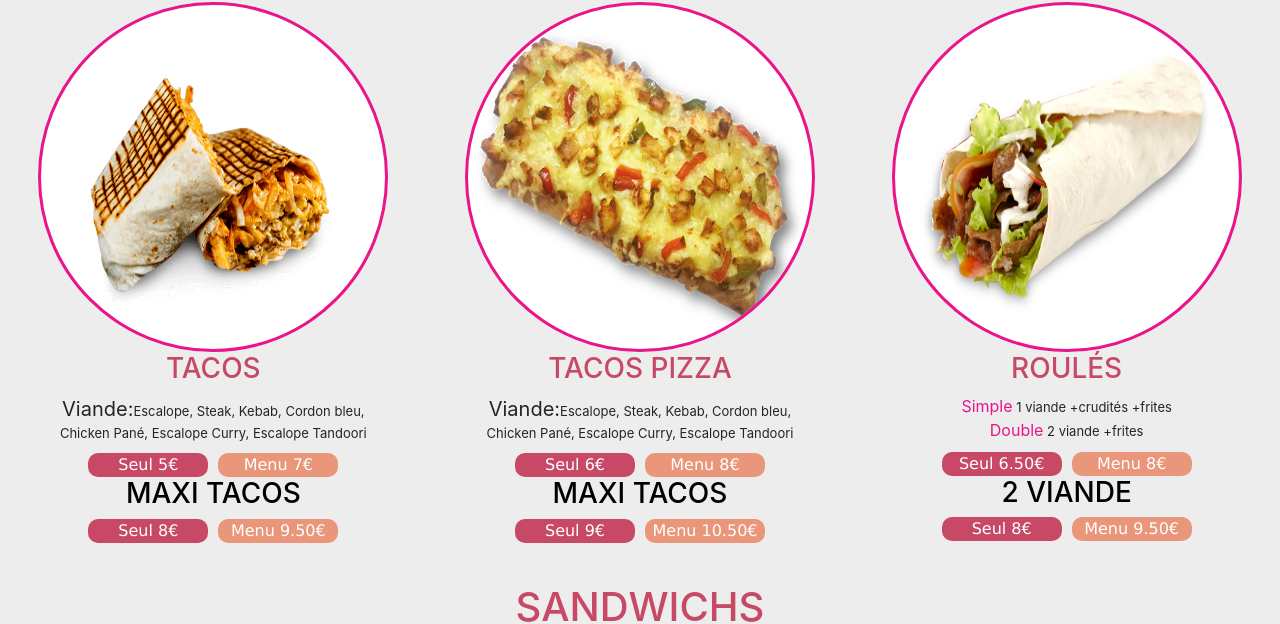
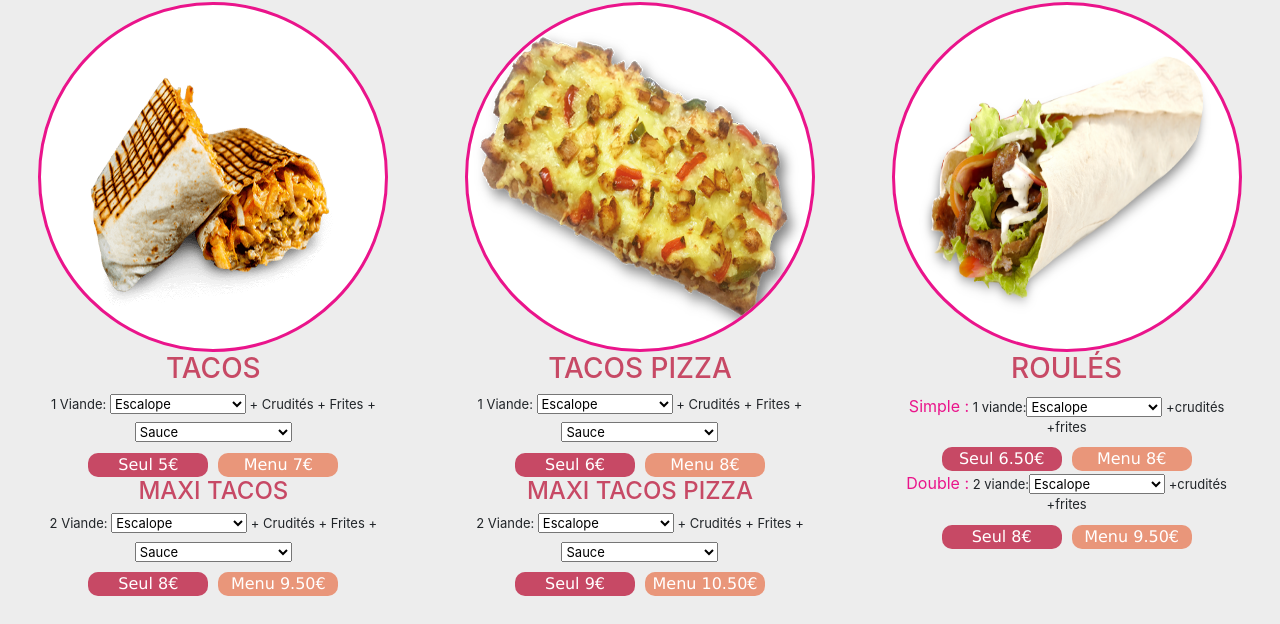
Before and after one commit to benzairanabil/lacantine, a plain HTML site: page tacos&sandwich.html in a window 1280 px wide. Shown: the part 190-814 px from the top of the page. Drawn offline with nearby package versions, Linux system fonts and the light colour scheme.

Commit message:
Update tacos&sandwich.html

```diff
--- a/tacos&sandwich.html
+++ b/tacos&sandwich.html
@@ -5,6 +5,7 @@
     <meta name="viewport" content="width=device-width, initial-scale=1.0">
     <meta http-equiv="X-UA-Compatible" content="ie=edge">
     <title>Tacos & Sandwichs</title>
+    <link rel="shortcut icon" href="images/logo.jpg">
     <link rel="stylesheet" href="css/tacos.css">
     <link rel="stylesheet" href="https://stackpath.bootstrapcdn.com/bootstrap/4.4.1/css/bootstrap.min.css" integrity="sha384-Vkoo8x4CGsO3+Hhxv8T/Q5PaXtkKtu6ug5TOeNV6gBiFeWPGFN9MuhOf23Q9Ifjh" crossorigin="anonymous">
 <link rel="stylesheet" href="css/navbar.css">
@@ -58,27 +59,150 @@
           <div class="column-sm-3 column-lg-2 column-md-3 choix">
             <img src="images/tacos.png" alt="tacos" style="border: solid 3px #ea148b;">
                 <div class="titre"> <h3>Tacos</h3></div>
-                <div class="pate"><span style="font-size: 20px;">Viande:</span>Escalope, Steak, Kebab, Cordon bleu, Chicken Pané, Escalope Curry, Escalope Tandoori</div>
+                <div class="pate"><label for="viande" >1 Viande:</label>
+                      <select name="" id="viande" >
+                      <option  selected>Escalope</option>
+                      <option >Steak</option>
+                      <option >Kebab</option>
+                      <option >Cordon bleu</option>
+                      <option >Chicken Pané</option>
+                      <option >Escalope Curry</option>
+                      <option >Escalope Tandoori</option>
+                   </select>
+                   + Crudités + Frites + <select name="" id="2viande" >
+                    <option  selected>Sauce</option>
+                    <option >Algérienne </option>
+                    <option >Curry</option>
+                    <option >Biggy Burger</option>
+                    <option >Tartare</option>
+                    <option >Barbegue</option>
+                    <option >Ketchup</option>
+                    <option >Samourai</option>
+                    <option >Mayounnaise Blanche</option>
+                    <option >Andalouse</option>
+                    <option >Poivre</option>
+                    <option >Fish</option>
+                    <option >Moutarde</option>
+                    <option >Harissa</option>
+                 </select>
+                </div>
                 <div class="prix"><span class="seul">Seul 5€</span> <span class="menu">Menu 7€</span> </div>
-                <div class="titre"> <h3 style="color: black;">Maxi Tacos</h3></div>
+                <div class="titre"> <h4>Maxi Tacos </h4></div>
+                <div class="pate"> <label for="2viande" >2 Viande:</label>
+                  <select name="" id="2viande" >
+                    <option  selected>Escalope</option>
+                    <option >Steak</option>
+                    <option >Kebab</option>
+                    <option >Cordon bleu</option>
+                    <option >Chicken Pané</option>
+                    <option >Escalope Curry</option>
+                    <option >Escalope Tandoori</option>
+                 </select>
+                 + Crudités + Frites + <select name="" id="2viande" >
+                  <option  selected>Sauce</option>
+                  <option >Algérienne </option>
+                  <option >Curry</option>
+                  <option >Biggy Burger</option>
+                  <option >Tartare</option>
+                  <option >Barbegue</option>
+                  <option >Ketchup</option>
+                  <option >Samourai</option>
+                  <option >Mayounnaise Blanche</option>
+                  <option >Andalouse</option>
+                  <option >Poivre</option>
+                  <option >Fish</option>
+                  <option >Moutarde</option>
+                  <option >Harissa</option>
+               </select>
+                </div>
                 <div class="prix"><span class="seul">Seul 8€</span> <span class="menu">Menu 9.50€</span> </div>
           </div>
 
           <div class="column-sm-3 column-lg-2 column-md-3 choix">
                 <img src="images/tacospizza.png" alt="tacos" style="border: solid 3px #ea148b;">
                     <div class="titre"> <h3>Tacos Pizza </h3></div>
-                    <div class="pate"><span style="font-size: 20px;">Viande:</span>Escalope, Steak, Kebab, Cordon bleu, Chicken Pané, Escalope Curry, Escalope Tandoori</div>
-                    <div class="prix"><span class="seul">Seul 6€</span> <span class="menu">Menu 8€</span> </div>
-                    <div class="titre"> <h3 style="color: black;">Maxi Tacos</h3></div>
-                    <div class="prix"><span class="seul">Seul 9€</span> <span class="menu">Menu 10.50€</span> </div>
+                    <div class="pate"><label for="viande" >1 Viande:</label>
+                      <select name="" id="viande" >
+                      <option  selected>Escalope</option>
+                      <option >Steak</option>
+                      <option >Kebab</option>
+                      <option >Cordon bleu</option>
+                      <option >Chicken Pané</option>
+                      <option >Escalope Curry</option>
+                      <option >Escalope Tandoori</option>
+                   </select>
+                   + Crudités + Frites + <select name="" id="2viande" >
+                    <option  selected>Sauce</option>
+                    <option >Algérienne </option>
+                    <option >Curry</option>
+                    <option >Biggy Burger</option>
+                    <option >Tartare</option>
+                    <option >Barbegue</option>
+                    <option >Ketchup</option>
+                    <option >Samourai</option>
+                    <option >Mayounnaise Blanche</option>
+                    <option >Andalouse</option>
+                    <option >Poivre</option>
+                    <option >Fish</option>
+                    <option >Moutarde</option>
+                    <option >Harissa</option>
+                 </select>
+                </div>
+                   <div class="prix"><span class="seul">Seul 6€</span> <span class="menu">Menu 8€</span> </div>
+                   <div class="titre"> <h4> Maxi Tacos Pizza </h4></div>
+
+                   <div class="pate"><label for="2viande" >2 Viande:</label>
+                    <select name="" id="2viande" >
+                    <option  selected>Escalope</option>
+                    <option >Steak</option>
+                    <option >Kebab</option>
+                    <option >Cordon bleu</option>
+                    <option >Chicken Pané</option>
+                    <option >Escalope Curry</option>
+                    <option >Escalope Tandoori</option>
+                 </select>
+                 + Crudités + Frites + <select name="" id="2viande" >
+                  <option  selected>Sauce</option>
+                  <option >Algérienne </option>
+                  <option >Curry</option>
+                  <option >Biggy Burger</option>
+                  <option >Tartare</option>
+                  <option >Barbegue</option>
+                  <option >Ketchup</option>
+                  <option >Samourai</option>
+                  <option >Mayounnaise Blanche</option>
+                  <option >Andalouse</option>
+                  <option >Poivre</option>
+                  <option >Fish</option>
+                  <option >Moutarde</option>
+                  <option >Harissa</option>
+               </select>
+              </div>
+               <div class="prix"><span class="seul">Seul 9€</span> <span class="menu">Menu 10.50€</span> </div>
               </div>
 
               <div class="column-sm-3 column-lg-2 column-md-3 choix">
                     <img src="images/roulé2.png" alt="tacos" style="border: solid 3px #ea148b;">
                         <div class="titre"> <h3>Roulés  </h3></div>
-                        <div class="pate"><span style="color: #ea148b;font-size:16px; " >Simple</span> 1 viande +crudités  +frites<br> <span style="color: #ea148b;font-size: 16px; ">Double</span> 2 viande +frites</div>
+                        <div class="pate"><span style="color: #ea148b;font-size:16px; " >Simple :</span> 1 viande:<select name="" id="2viande" >
+                          <option  selected>Escalope</option>
+                          <option >Steak</option>
+                          <option >Kebab</option>
+                          <option >Cordon bleu</option>
+                          <option >Chicken Pané</option>
+                          <option >Escalope Curry</option>
+                          <option >Escalope Tandoori</option>
+                       </select> +crudités  +frites<br> </div>
                         <div class="prix"><span class="seul">Seul 6.50€</span> <span class="menu">Menu 8€</span> </div>
-                        <div class="titre"> <h3 style="color: black;"> 2 viande</h3></div>
+                        <div class="pate"> <span style="color: #ea148b;font-size: 16px; ">Double :</span> 2 viande:<select name="" id="2viande" >
+                          <option  selected>Escalope</option>
+                          <option >Steak</option>
+                          <option >Kebab</option>
+                          <option >Cordon bleu</option>
+                          <option >Chicken Pané</option>
+                          <option >Escalope Curry</option>
+                          <option >Escalope Tandoori</option>
+                       </select> +crudités  +frites </div>
                         <div class="prix"><span class="seul">Seul 8€</span> <span class="menu">Menu 9.50€</span> </div>
                   </div>
 
```
